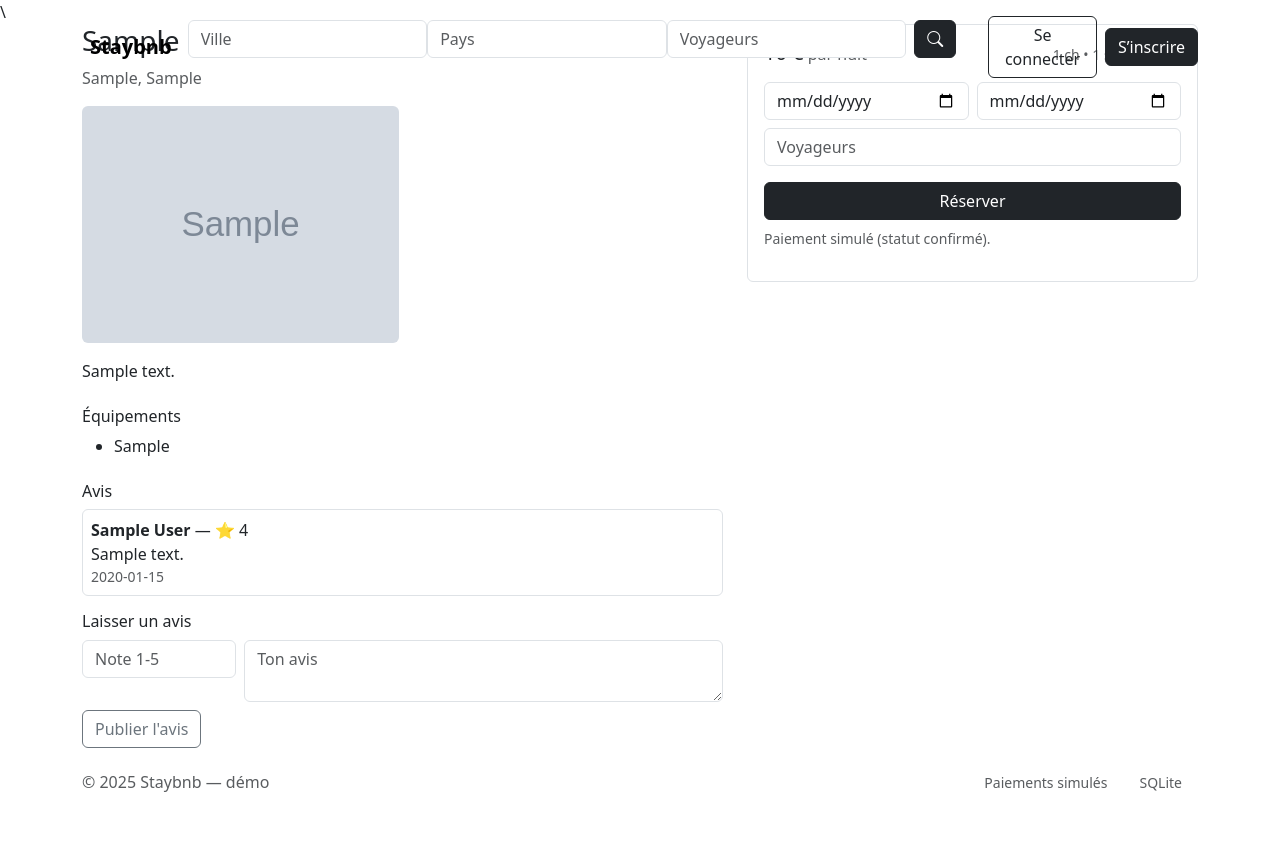
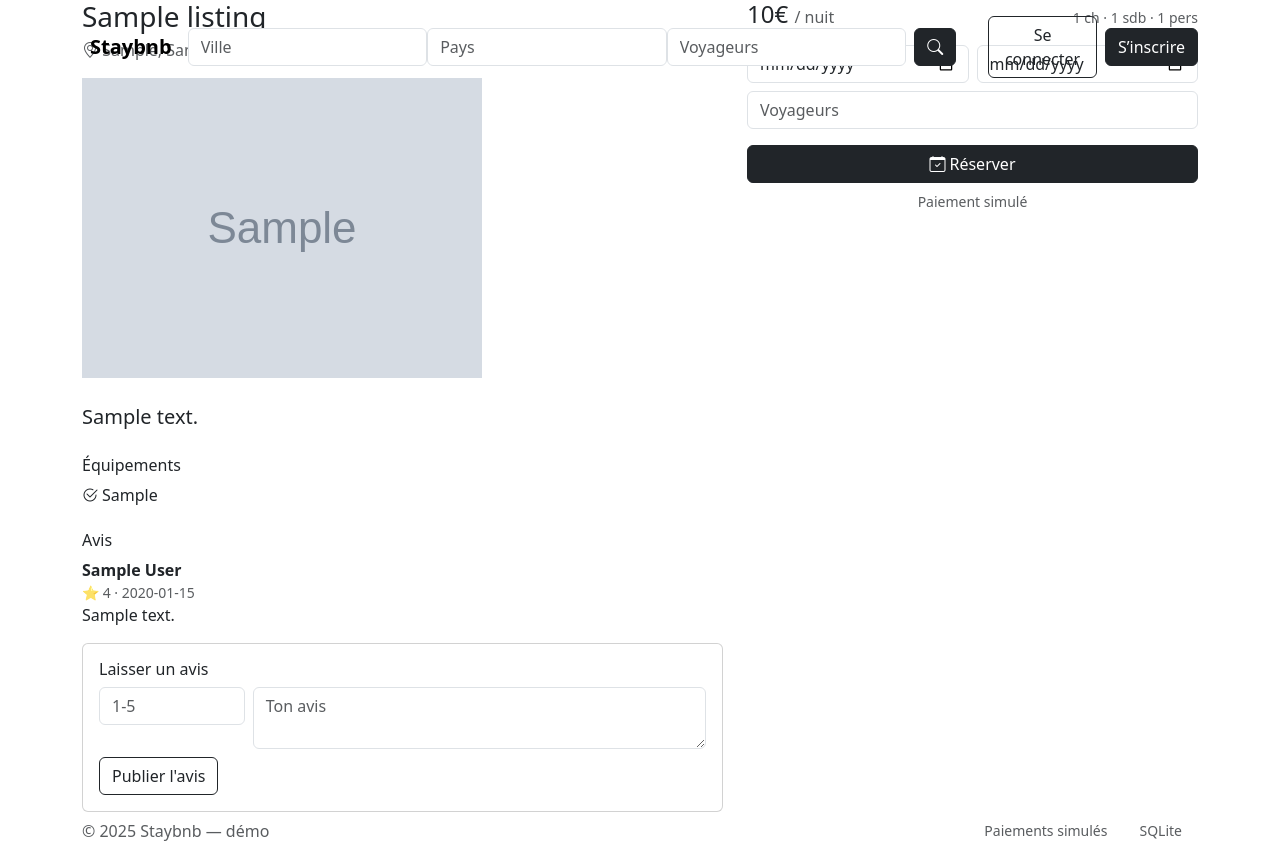
Before and after one commit to Nexoriuss/staybnb, a Flask app: page /listings/1 in a window 1280 px wide. Before the commit the page ends 792 px from the top, so only its background shows below. Run offline with Flask 3, Linux system fonts and the light colour scheme; tables that the repository leaves empty hold one stand-in row (values such as "Sample post"); grey boxes marked "Sample" are stand-in pictures.

Commit message:
Update listing_detail.html

```diff
--- a/staybnb/templates/listing_detail.html
+++ b/staybnb/templates/listing_detail.html
@@ -1,67 +1,75 @@
-\
 {% extends "base.html" %}
 {% block content %}
 <div class="row g-4">
   <div class="col-lg-7">
-    <h1 class="h3">{{ listing.title }}</h1>
-    <p class="text-muted">{{ listing.city }}, {{ listing.country }}</p>
-    <div class="row g-2 mb-3">
+    <h1 class="h3 mb-1">{{ listing.title }}</h1>
+    <div class="text-muted mb-3"><i class="bi bi-geo-alt"></i> {{ listing.city }}, {{ listing.country }}</div>
+
+    <div class="gallery mb-4">
       {% for p in listing.photos %}
-      <div class="col-6">
-        <img class="img-fluid rounded" src="{{ url_for('uploads', filename=p.filename) }}" alt="photo">
-      </div>
+        <img class="gallery-item" src="{{ url_for('uploads', filename=p.filename) }}" alt="photo">
+      {% else %}
+        <img class="gallery-item" src="https://picsum.photos/seed/{{ listing.id }}/1200/800" alt="placeholder">
       {% endfor %}
     </div>
-    <p>{{ listing.description }}</p>
+
+    <p class="lead">{{ listing.description }}</p>
+
     {% if listing.amenities %}
       <h2 class="h6 mt-4">Équipements</h2>
-      <ul>
+      <div class="chips">
         {% for a in listing.amenities.split(",") %}
-          {% if a.strip() %}<li>{{ a.strip() }}</li>{% endif %}
+          {% if a.strip() %}<span class="chip"><i class="bi bi-check2-circle me-1"></i>{{ a.strip() }}</span>{% endif %}
         {% endfor %}
-      </ul>
+      </div>
     {% endif %}
+
     <h2 class="h6 mt-4">Avis</h2>
     {% for r in reviews %}
-      <div class="border rounded p-2 mb-2">
-        <strong>{{ r.user.name }}</strong> — ⭐ {{ r.rating }} <br>
-        <span>{{ r.comment }}</span><br>
-        <small class="text-muted">{{ r.created_at.date() }}</small>
+      <div class="review">
+        <div class="fw-semibold">{{ r.user.name }}</div>
+        <div class="small text-muted">⭐ {{ r.rating }} · {{ r.created_at.date() }}</div>
+        <p class="mb-0">{{ r.comment }}</p>
       </div>
     {% else %}
-      <p>Aucun avis pour l'instant.</p>
+      <p class="text-muted">Aucun avis pour l’instant.</p>
     {% endfor %}
-    <div class="mt-3">
-      <h3 class="h6">Laisser un avis</h3>
+
+    <div class="card p-3 mt-3">
+      <h3 class="h6 mb-2">Laisser un avis</h3>
       <form method="post">
         {{ rform.hidden_tag() }}
         <div class="row g-2">
-          <div class="col-3">{{ rform.rating(class="form-control", placeholder="Note 1-5") }}</div>
+          <div class="col-3">{{ rform.rating(class="form-control", placeholder="1-5") }}</div>
           <div class="col-9">{{ rform.comment(class="form-control", placeholder="Ton avis") }}</div>
         </div>
-        <button class="btn btn-outline-secondary mt-2">{{ rform.submit.label.text }}</button>
+        <button class="btn btn-outline-dark mt-2">{{ rform.submit.label.text }}</button>
       </form>
     </div>
   </div>
+
   <div class="col-lg-5">
-    <div class="p-3 border rounded">
-      <div class="d-flex align-items-baseline justify-content-between">
-        <div><span class="h5">{{ listing.price_per_night|int }} €</span> <span class="text-muted">par nuit</span></div>
-        <small class="text-muted">{{ listing.bedrooms }} ch • {{ listing.bathrooms }} sdb • {{ listing.max_guests }} pers</small>
+    <div class="sticky-card">
+      <div class="d-flex justify-content-between align-items-baseline">
+        <div class="h4 m-0">{{ listing.price_per_night|int }}€ <span class="fs-6 text-muted">/ nuit</span></div>
+        <div class="small text-muted">{{ listing.bedrooms }} ch · {{ listing.bathrooms }} sdb · {{ listing.max_guests }} pers</div>
       </div>
-      <form method="post">
+      <form method="post" class="mt-3">
         {{ bform.hidden_tag() }}
-        <div class="row g-2 mt-2">
+        <div class="row g-2">
           <div class="col-6">{{ bform.start_date(class="form-control", placeholder="Arrivée (YYYY-MM-DD)") }}</div>
           <div class="col-6">{{ bform.end_date(class="form-control", placeholder="Départ (YYYY-MM-DD)") }}</div>
+          <div class="col-12">{{ bform.guests(class="form-control", placeholder="Voyageurs") }}</div>
         </div>
-        <div class="mt-2">{{ bform.guests(class="form-control", placeholder="Voyageurs") }}</div>
-        <button class="btn btn-dark w-100 mt-3">{{ bform.submit.label.text }}</button>
-        <small class="text-muted d-block mt-2">Paiement simulé (statut confirmé).</small>
+        <button class="btn btn-dark w-100 mt-3"><i class="bi bi-calendar-check me-1"></i>{{ bform.submit.label.text }}</button>
+        <small class="text-muted d-block mt-2 text-center">Paiement simulé</small>
       </form>
+
       {% if current_user.is_authenticated and current_user.id != listing.host_id %}
         <hr>
-        <a class="btn btn-outline-primary w-100" href="{{ url_for('messages', receiver_id=listing.host_id) }}">Contacter l'hôte</a>
+        <a class="btn btn-outline-dark w-100" href="{{ url_for('messages', receiver_id=listing.host_id) }}">
+          <i class="bi bi-chat-dots me-1"></i> Contacter l’hôte
+        </a>
       {% endif %}
     </div>
   </div>
```
